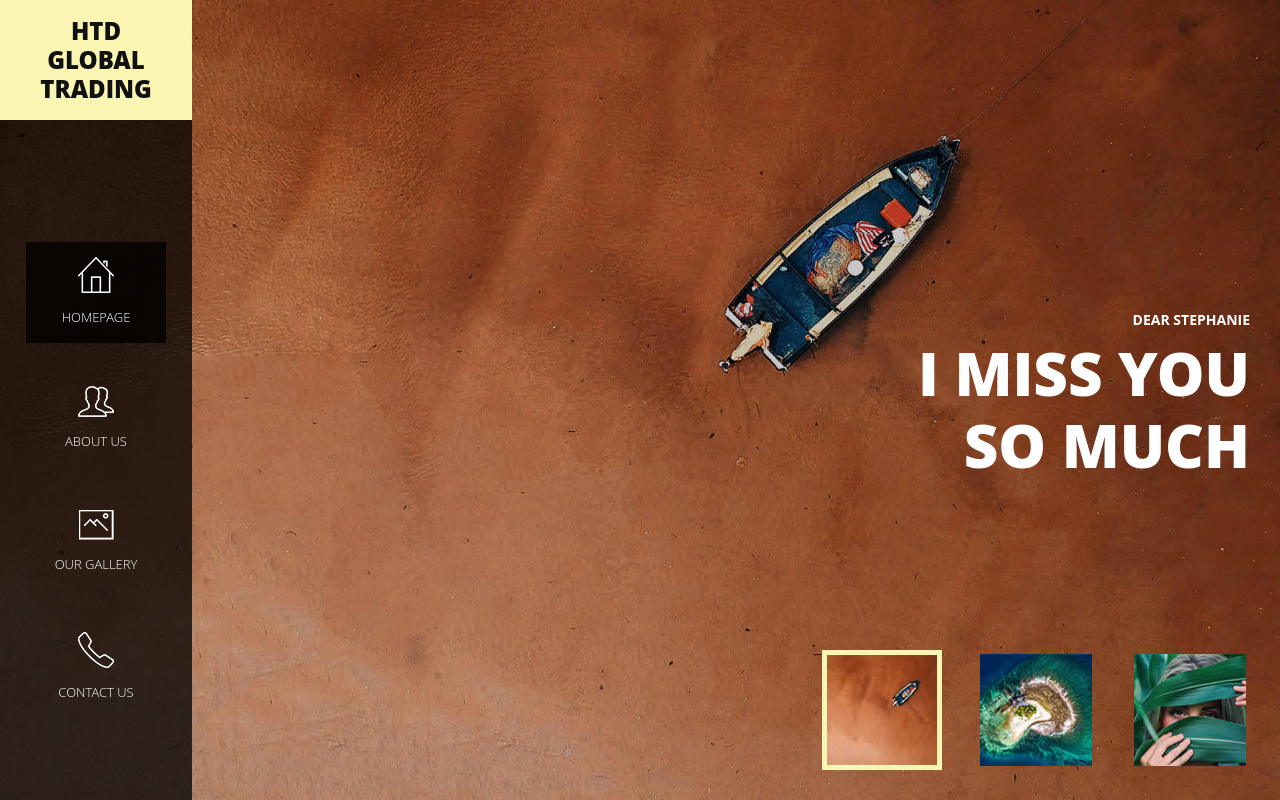
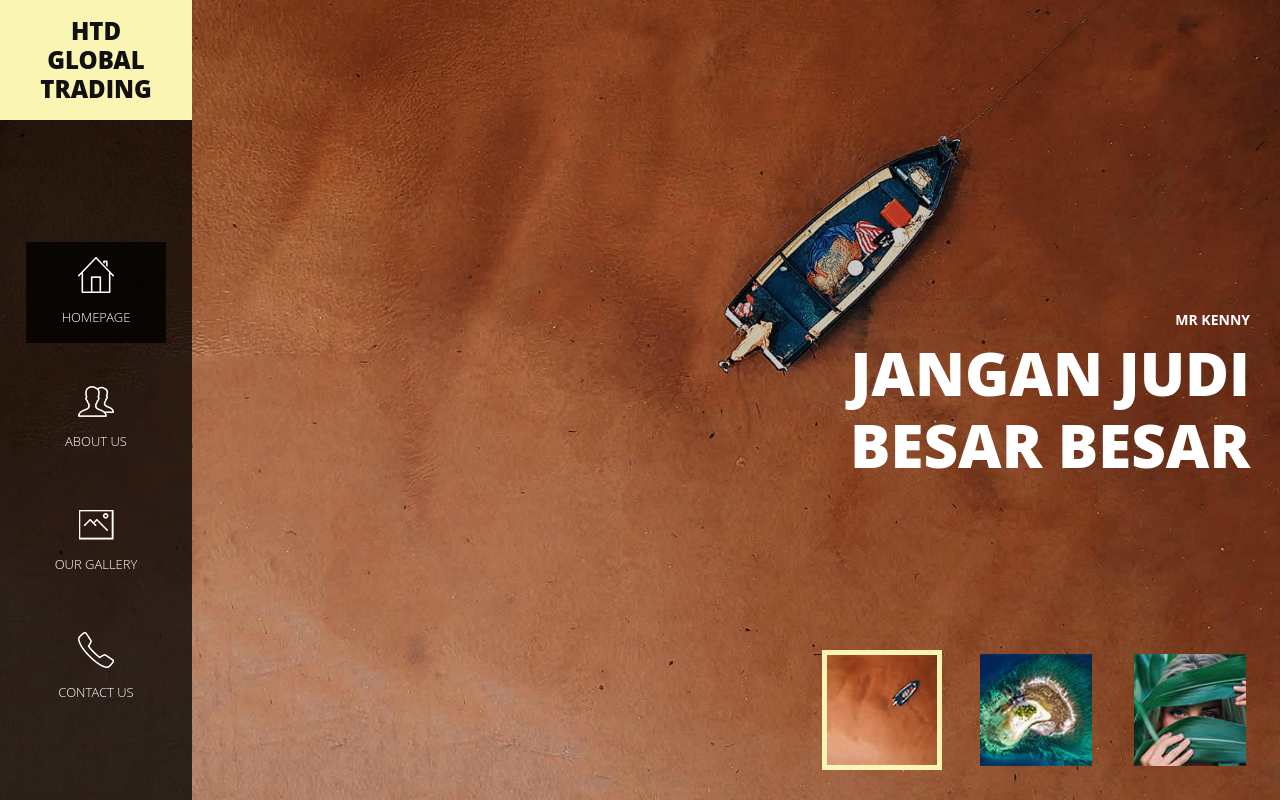
Before and after one commit to htdglobaltrading/test2, a plain HTML site: page index.html in a window 1280 px wide. Drawn offline with Linux system fonts and the light colour scheme.

Commit message:
Update index.html

```diff
--- a/index.html
+++ b/index.html
@@ -55,8 +55,8 @@ https://www.tooplate.com/view/2113-earth
                   <ul>
                     <li class="active-img">
                       <div class="slide-caption">
-                        <h6>Dear Stephanie</h6>
-                        <h2>I miss you<br>so much</h2>
+                        <h6>Mr Kenny</h6>
+                        <h2>Jangan judi<br>besar besar</h2>
                       </div>
                     </li>
                     <li>
```
